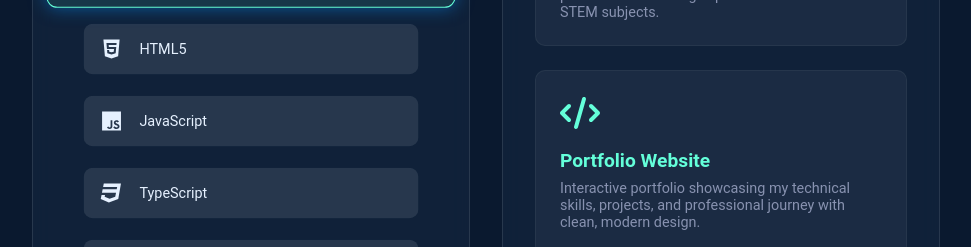
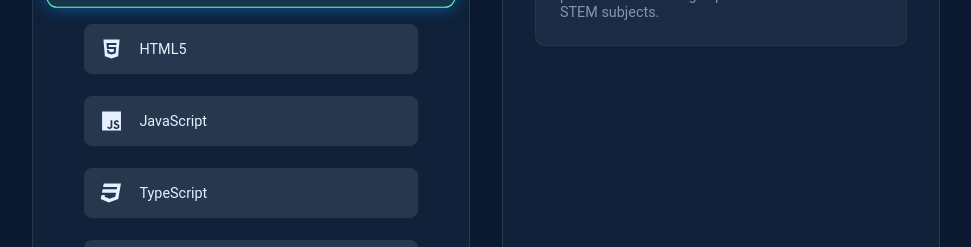
Before and after one commit to martin-k-m/martin-k-m.github.io, a React (Create React App) app: page / in a window 1280 px wide. Shown: the part 553-800 px from the top of the page, without its empty margins (154-1125 px from the left). Built offline with nearby package versions, Linux system fonts and the light colour scheme.

Commit message:
Update App.js

```diff
--- a/src/App.js
+++ b/src/App.js
@@ -73,12 +73,7 @@ const projects = [
         link: "/",
         icon: faRobot
     },
-    {
-        title: "Portfolio Website",
-        description: "Interactive portfolio showcasing my technical skills, projects, and professional journey with clean, modern design.",
-        link: "/",
-        icon: faCode
-    },
+
 ];
 
 function App() {
```
